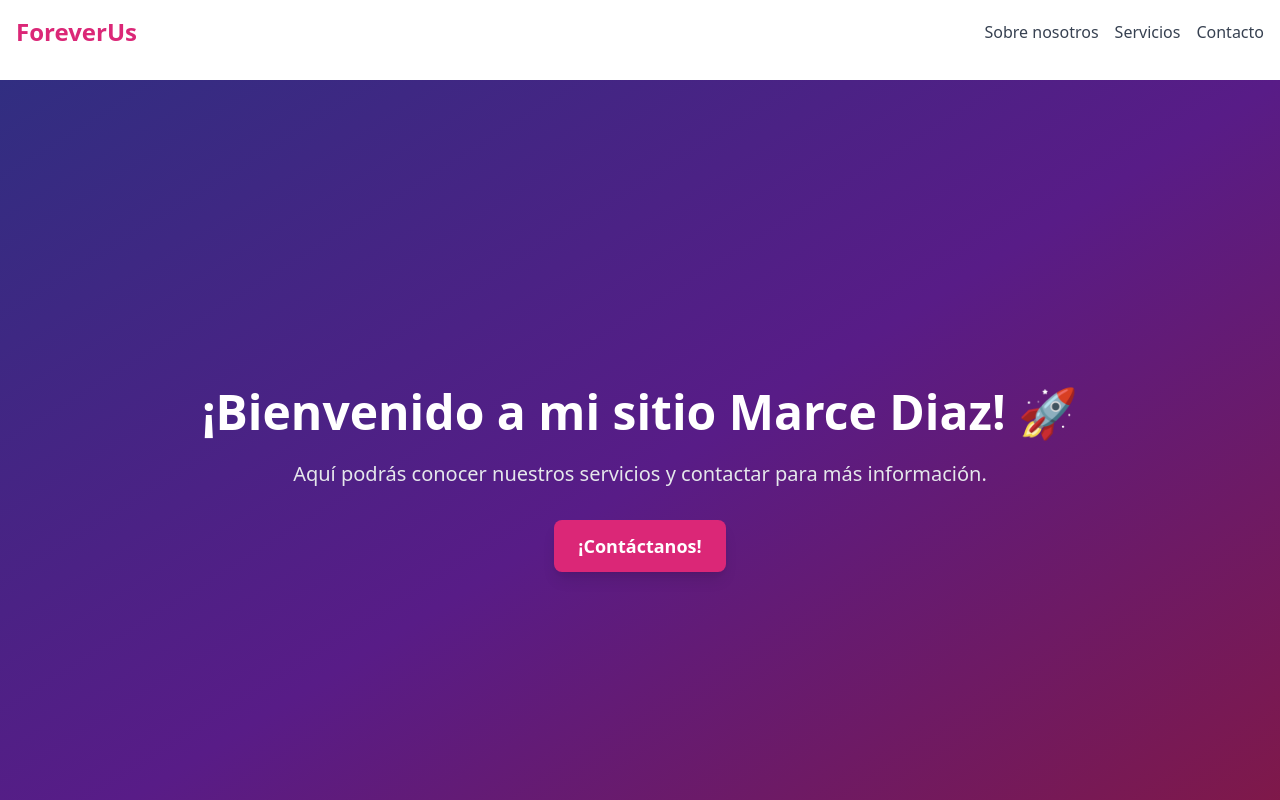
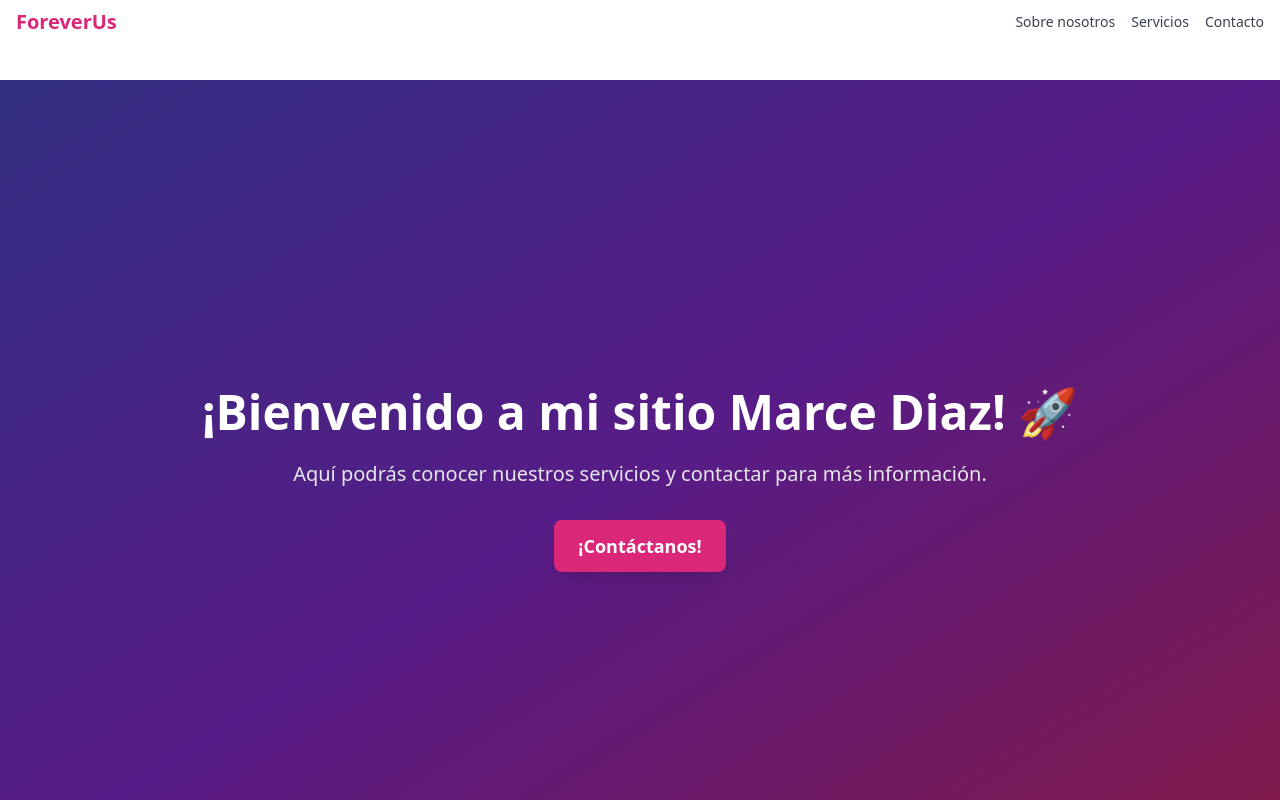
Before and after one commit to keykun456/ForeverUs, a Next.js app: page /home in a window 1280 px wide. Shown: the top 800 px of the page. Built offline with nearby package versions, Linux system fonts and the light colour scheme.

Commit message:
mejora: navbar mejora 2

```diff
--- a/pages/home.tsx
+++ b/pages/home.tsx
@@ -79,13 +79,12 @@ export default function Home() {
 		${showNavbar ? 'translate-y-0' : '-translate-y-full'}
 	  `}
 	>
-	  <div className="max-w-7xl mx-auto px-4 py-4 flex justify-between items-center">
-
+	  <div className="max-w-7xl mx-auto px-4 py-2 flex justify-between items-center">
 		{/* Logo */}
-		<div className="text-2xl font-bold text-pink-600">ForeverUs</div>
+		<div className="text-xl font-bold text-pink-600">ForeverUs</div>
 
 		{/* Links desktop con subrayado animado */}
-		<div className="space-x-4 hidden md:flex">
+		<div className="space-x-4 hidden md:flex text-sm">
 		  <a href="#about" className="relative group text-gray-700 hover:text-pink-600">
 			Sobre nosotros
 			<span className="absolute left-0 bottom-0 w-0 h-0.5 bg-pink-600 transition-all group-hover:w-full"></span>
@@ -113,13 +112,14 @@ export default function Home() {
 
 	  {/* Menú desplegable mobile */}
 	  {menuOpen && (
-		<div className="flex flex-col mt-4 space-y-2 px-4 pb-4 md:hidden">
+		<div className="flex flex-col mt-2 space-y-2 px-4 pb-4 md:hidden">
 		  <a href="#about" onClick={() => setMenuOpen(false)} className="text-gray-700 hover:text-pink-600">Sobre nosotros</a>
 		  <a href="#services" onClick={() => setMenuOpen(false)} className="text-gray-700 hover:text-pink-600">Servicios</a>
 		  <a href="#contact" onClick={() => setMenuOpen(false)} className="text-gray-700 hover:text-pink-600">Contacto</a>
 		</div>
 	  )}
 	</nav>
+
 
 
       {/* Offset para que el navbar fijo no tape contenido */}
```
